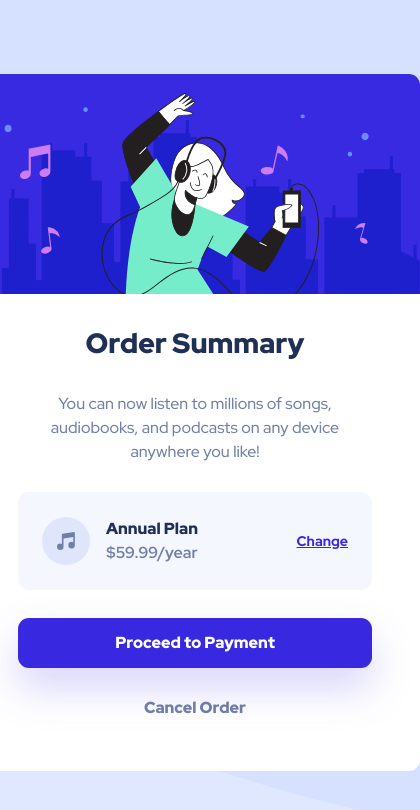
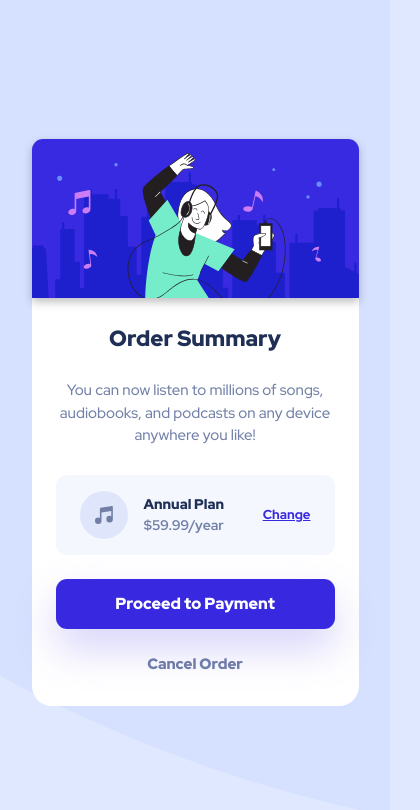
Before and after one commit to gusanchefullstack/fs-frontend-css-order-summary-component, a React (Vite) app: page / in a window 390 px wide. Shown: the top 810 px of the page, 420 px wide, since content can reach past the window. Built offline with nearby package versions, Linux system fonts and the light colour scheme.

Commit message:
Add mobile layout

```diff
--- a/index.html
+++ b/index.html
@@ -9,7 +9,7 @@
 
     <title>Frontend Mentor | Order summary card</title>
   </head>
-  <body class="bg-pale-blue flex justify-center items-center h-screen bg-[url('/pattern-background-desktop.svg')] bg-no-repeat bg-cover bg-[center_top_left_30rem]">
+  <body class="bg-pale-blue flex justify-center items-center h-screen bg-[url('/pattern-background-desktop.svg')] bg-no-repeat bg-cover bg-left-bottom">
     <div id="root"></div>
     <script type="module" src="/src/main.jsx"></script>
   </body>
--- a/src/components/OrderSummary.jsx
+++ b/src/components/OrderSummary.jsx
@@ -1,29 +1,29 @@
 
 const OrderSummary = () => {
   return (
-    <div className="text-center text-base font-display bg-white w-[450px] h-[697px] rounded-[11px] ">
-      <img src="illustration-hero.svg" alt="Hero image" className="rounded-t-[11px]"/>
-      <h1 className="text-dark-blue text-[28px] font-black my-7">
+    <div className="text-center text-base font-display bg-white w-[450px] h-[697px] rounded-[11px] max-sm:rounded-[20px] max-sm:w-[327px] max-sm:h-[567px]">
+      <img src="illustration-hero.svg" alt="Hero image" className="rounded-t-[11px] drop-shadow-hero"/>
+      <h1 className="text-dark-blue text-[28px] font-black my-7 max-sm:my-6 max-sm:text-[22px]">
         Order Summary
       </h1>
-      <p className="px-12 text-desaturated-blue font-medium">
+      <p className="text-desaturated-blue font-medium max-sm:text-[15px] max-sm:my-6 ">
         You can now listen to millions of songs, audiobooks, and podcasts on any
         device anywhere you like!
       </p>
-      <div className="flex justify-between items-center mt-7 bg-very-pale-blue mx-12 rounded-[11px] py-[25px] px-6" >
+      <div className="flex justify-between items-center mt-7 bg-very-pale-blue mx-12 max-sm:mx-6 rounded-[11px] py-[25px] px-6 max-sm:py-4" >
         <div className="flex items-center justify-center gap-4">
           <img src="icon-music.svg" alt="" />
           <div>
-            <p className="text-dark-blue text-base font-black">Annual Plan</p>{" "}
-            <p className="font-bold text-desaturated-blue">$59.99/year</p>
+            <p className="text-dark-blue text-base max-sm:text-[14px] font-black">Annual Plan</p>{" "}
+            <p className="font-bold max-sm:text-[14px] text-desaturated-blue">$59.99/year</p>
           </div>
         </div>
-        <p className="underline font-extrabold text-sm text-bright-blue hover:cursor-pointer hover:text-[#796FF7] hover:no-underline">Change</p>
+        <p className="underline font-extrabold text-sm max-sm:text-[13px] text-bright-blue hover:cursor-pointer hover:text-[#796FF7] hover:no-underline">Change</p>
       </div>
-      <button className="bg-bright-blue text-white font-black rounded-[11px] my-7 w-[354px] h-[50px] drop-shadow-card hover:cursor-pointer hover:bg-[#796FF7]">
+      <button className="bg-bright-blue text-white font-black rounded-[11px] my-7 max-sm:my-6  w-[354px] max-sm:w-[279px] h-[50px] drop-shadow-card hover:cursor-pointer hover:bg-[#796FF7]">
         Proceed to Payment
       </button>
-      <p className="text-desaturated-blue font-black text-base hover:cursor-pointer hover:text-dark-blue pb-7">Cancel Order</p>
+      <p className="text-desaturated-blue font-black text-base max-sm:text-[15px] hover:cursor-pointer hover:text-dark-blue pb-7 max-sm:pb-6 ">Cancel Order</p>
     </div>
   );
 };
--- a/src/index.css
+++ b/src/index.css
@@ -9,4 +9,6 @@
   --color-dark-blue: hsl(223, 47%, 23%);
   --font-display: "Red Hat Display", sans-serif;
   --drop-shadow-card: 0 20px 20px rgba(56, 42, 225, 0.20);
+
+  --drop-shadow-hero: 0 4px 4px rgba(0,0, 0, 0.25);
 }
```
